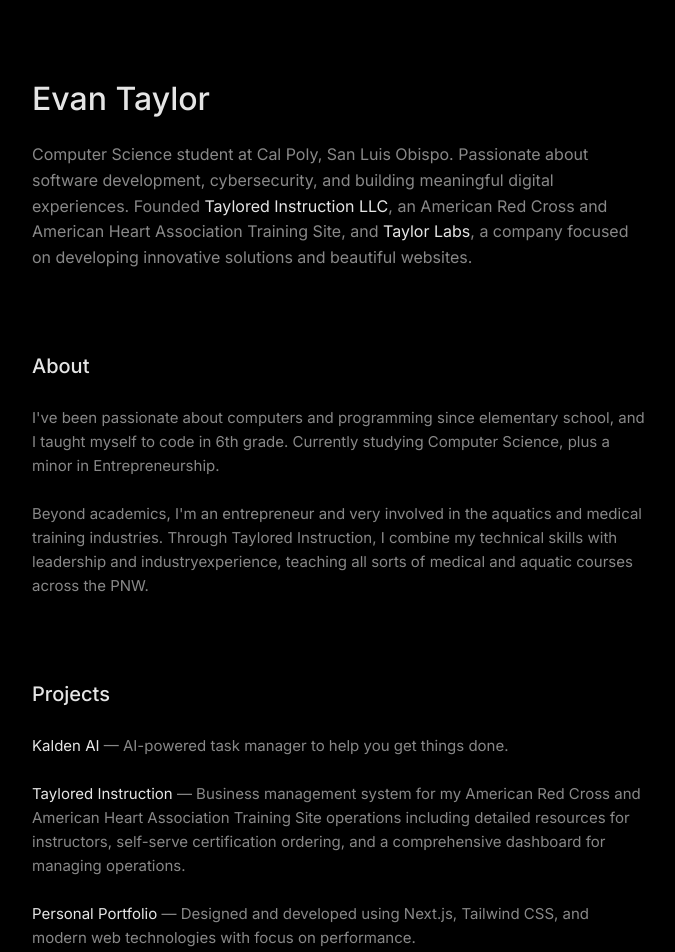
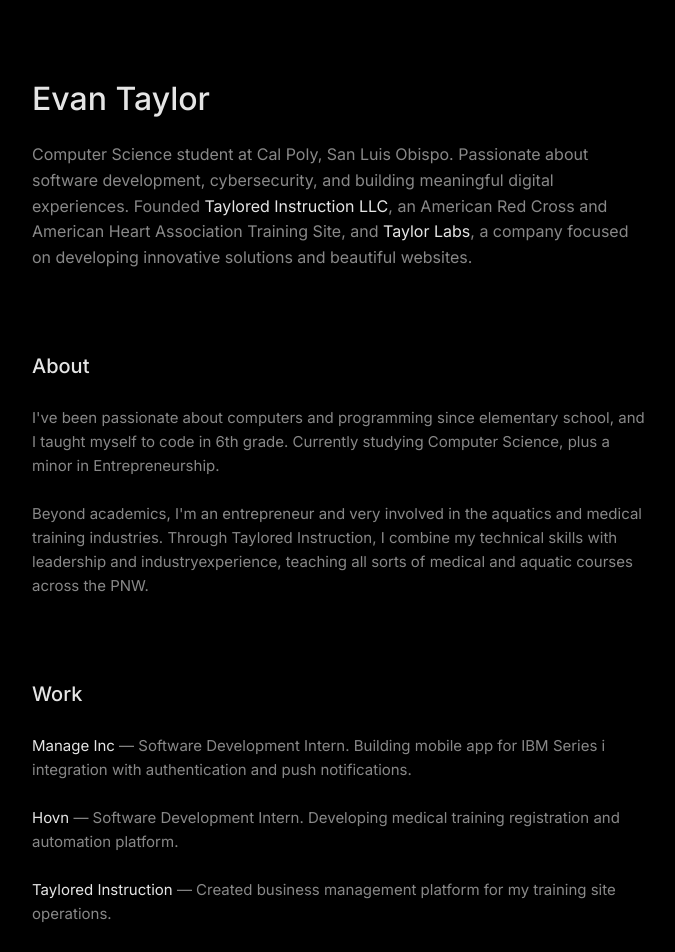
Before and after one commit to evan-taylor/evan-taylor-website, a Next.js app: page / in a window 1280 px wide. Shown: the top 952 px of the page, without its empty margins (300-975 px from the left). Built offline with nearby package versions, Linux system fonts and the light colour scheme.

Commit message:
update content and verbiage

```diff
--- a/app/page.tsx
+++ b/app/page.tsx
@@ -1,4 +1,4 @@
-import Link from 'next/link';
+import Link from "next/link";
 
 export default function Home() {
   return (
@@ -8,40 +8,96 @@
         <h1>Evan Taylor</h1>
         <div className="intro">
           <p>
-            Computer Science student at Cal Poly, San Luis Obispo. Passionate about software development,
-            cybersecurity, and building meaningful digital experiences. Founded <a href="https://tayloredinstruction.com" target="_blank" rel="noopener noreferrer" className="link">Taylored Instruction LLC</a>,
-            an American Red Cross and American Heart Association Training Site, and <a href="https://taylorlabs.co" target="_blank" rel="noopener noreferrer" className="link">Taylor Labs</a>, a company focused on developing innovative solutions and beautiful websites.
+            Computer Science student at Cal Poly, San Luis Obispo. Passionate
+            about software development, cybersecurity, and building meaningful
+            digital experiences. Founded{" "}
+            <a
+              href="https://tayloredinstruction.com"
+              target="_blank"
+              rel="noopener noreferrer"
+              className="link"
+            >
+              Taylored Instruction LLC
+            </a>
+            , an American Red Cross and American Heart Association Training
+            Site, and{" "}
+            <a
+              href="https://taylorlabs.co"
+              target="_blank"
+              rel="noopener noreferrer"
+              className="link"
+            >
+              Taylor Labs
+            </a>
+            , a company focused on developing innovative solutions and beautiful
+            websites.
           </p>
         </div>
 
         {/* About */}
         <div className="now-section">
-          <h2><Link href="/about" className="link">About</Link></h2>
+          <h2>
+            <Link href="/about" className="link">
+              About
+            </Link>
+          </h2>
           <p>
-            I&apos;ve been passionate about computers and programming since elementary school, and I taught myself
-            to code in 6th grade. Currently studying Computer Science, plus a minor in Entrepreneurship.
+            I&apos;ve been passionate about computers and programming since
+            elementary school, and I taught myself to code in 6th grade.
+            Currently studying Computer Science, plus a minor in
+            Entrepreneurship.
           </p>
           <p>
-            Beyond academics, I&apos;m an entrepreneur and very involved in the aquatics and medical training industries. Through
-            Taylored Instruction, I combine my technical skills with leadership and industryexperience,
-            teaching all sorts of medical and aquatic courses across the PNW.
+            Beyond academics, I&apos;m an entrepreneur and very involved in the
+            aquatics and medical training industries. Through Taylored
+            Instruction, I combine my technical skills with leadership and
+            industryexperience, teaching all sorts of medical and aquatic
+            courses across the PNW.
           </p>
         </div>
 
-        {/* Projects */}
+        {/* Work */}
         <div className="now-section">
-          <h2><Link href="/projects" className="link">Projects</Link></h2>
-                    <p>
-            <a href="https://kalden.ai" target="_blank" rel="noopener noreferrer" className="link">Kalden AI</a> —
-            AI-powered task manager to help you get things done.
-          </p>
-                    <p>
-            <a href="https://tayloredinstruction.com" target="_blank" rel="noopener noreferrer" className="link">Taylored Instruction</a> —
-            Business management system for my American Red Cross and American Heart Association Training Site operations including detailed resources for instructors, self-serve certification ordering, and a comprehensive dashboard for managing operations.
+          <h2>
+            <Link href="/projects" className="link">
+              Work
+            </Link>
+          </h2>
+          <p>
+            <a
+              href="https://manageinc.com"
+              target="_blank"
+              rel="noopener noreferrer"
+              className="link"
+            >
+              Manage Inc
+            </a>{" "}
+            — Software Development Intern. Building mobile app for IBM Series i
+            integration with authentication and push notifications.
           </p>
           <p>
-            <a href="https://evan-taylor.com" target="_blank" rel="noopener noreferrer" className="link">Personal Portfolio</a> —
-            Designed and developed using Next.js, Tailwind CSS, and modern web technologies with focus on performance.
+            <a
+              href="https://hovn.app"
+              target="_blank"
+              rel="noopener noreferrer"
+              className="link"
+            >
+              Hovn
+            </a>{" "}
+            — Software Development Intern. Developing medical training
+            registration and automation platform.
+          </p>
+          <p>
+            <a
+              href="https://tayloredinstruction.com"
+              target="_blank"
+              rel="noopener noreferrer"
+              className="link"
+            >
+              Taylored Instruction
+            </a>{" "}
+            — Created business management platform for my training site
+            operations.
           </p>
         </div>
 
@@ -49,12 +105,14 @@
         <div className="now-section">
           <h2>Currently</h2>
           <p>
-            Developing skills in web development, software development, and security.
-            Working with JavaScript, React, Python, and exploring privacy-focused technologies.
+            Developing skills in web development, software development, and
+            security. Working with JavaScript, React, Python, and exploring
+            privacy-focused technologies.
           </p>
           <p>
-            Learning algorithms, data structures, and systems programming at Cal Poly while
-            building real-world applications and running my training business.
+            Learning algorithms, data structures, and systems programming at Cal
+            Poly while building real-world applications and running my training
+            business.
           </p>
         </div>
 
@@ -62,12 +120,42 @@
         <div>
           <h2>Connect</h2>
           <p>
-            <a href="mailto:evan@evan-taylor.com" className="link">evan@evan-taylor.com</a>
+            <a href="mailto:evan@evan-taylor.com" className="link">
+              evan@evan-taylor.com
+            </a>
           </p>
           <p>
-            <a href="https://github.com/evan-taylor" target="_blank" className="link">GitHub</a> — <a href="https://www.linkedin.com/in/evan-l-taylor/" target="_blank" className="link">LinkedIn</a> — <a href="https://twitter.com/evantaylor1104" target="_blank" className="link">Twitter</a>
+            <a
+              href="https://github.com/evan-taylor"
+              target="_blank"
+              className="link"
+            >
+              GitHub
+            </a>{" "}
+            —{" "}
+            <a
+              href="https://www.linkedin.com/in/evan-l-taylor/"
+              target="_blank"
+              className="link"
+            >
+              LinkedIn
+            </a>{" "}
+            —{" "}
+            <a
+              href="https://twitter.com/evantaylor1104"
+              target="_blank"
+              className="link"
+            >
+              Twitter
+            </a>
           </p>
-          <p style={{color: 'var(--muted)', fontSize: '14px', marginTop: '16px'}}>
+          <p
+            style={{
+              color: "var(--muted)",
+              fontSize: "14px",
+              marginTop: "16px",
+            }}
+          >
             San Luis Obispo, CA / Vancouver, WA
           </p>
         </div>
```
Also changed, not shown: app/work/page.tsx (+55 -25 lines).
